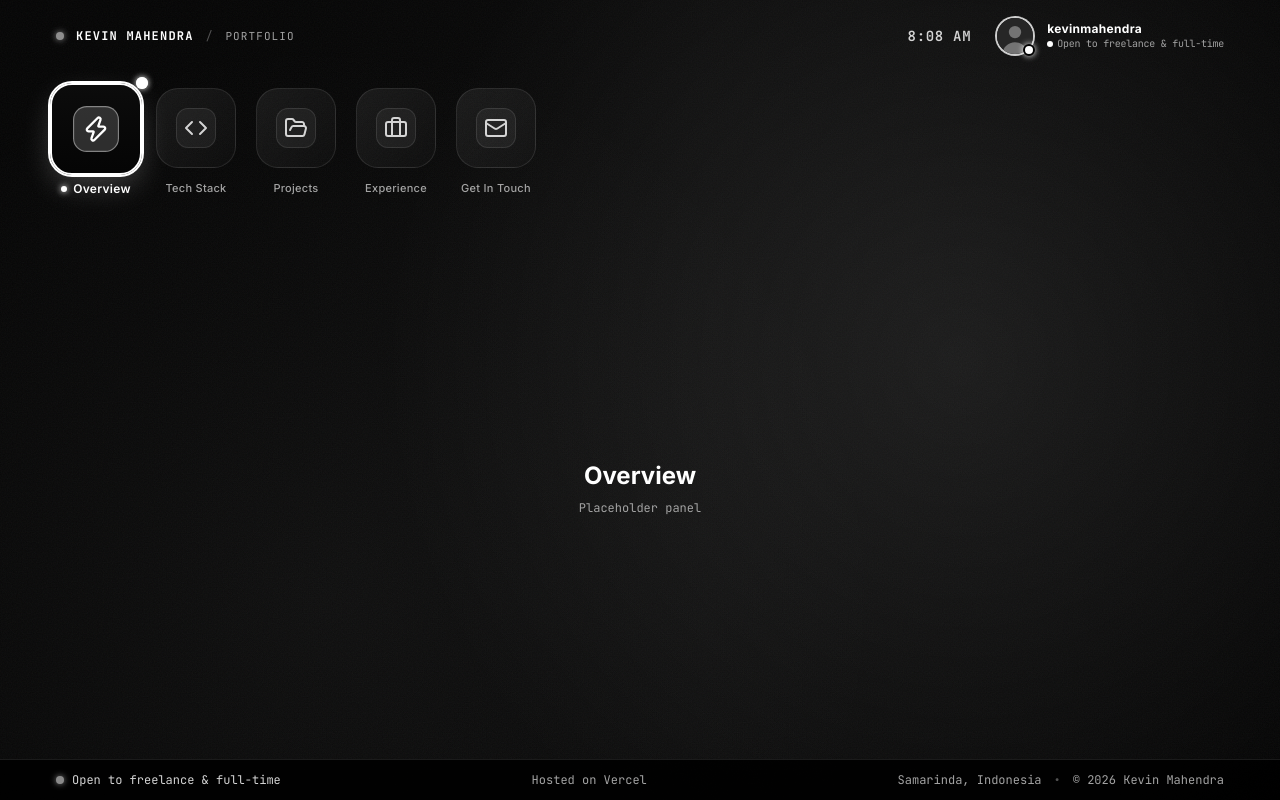
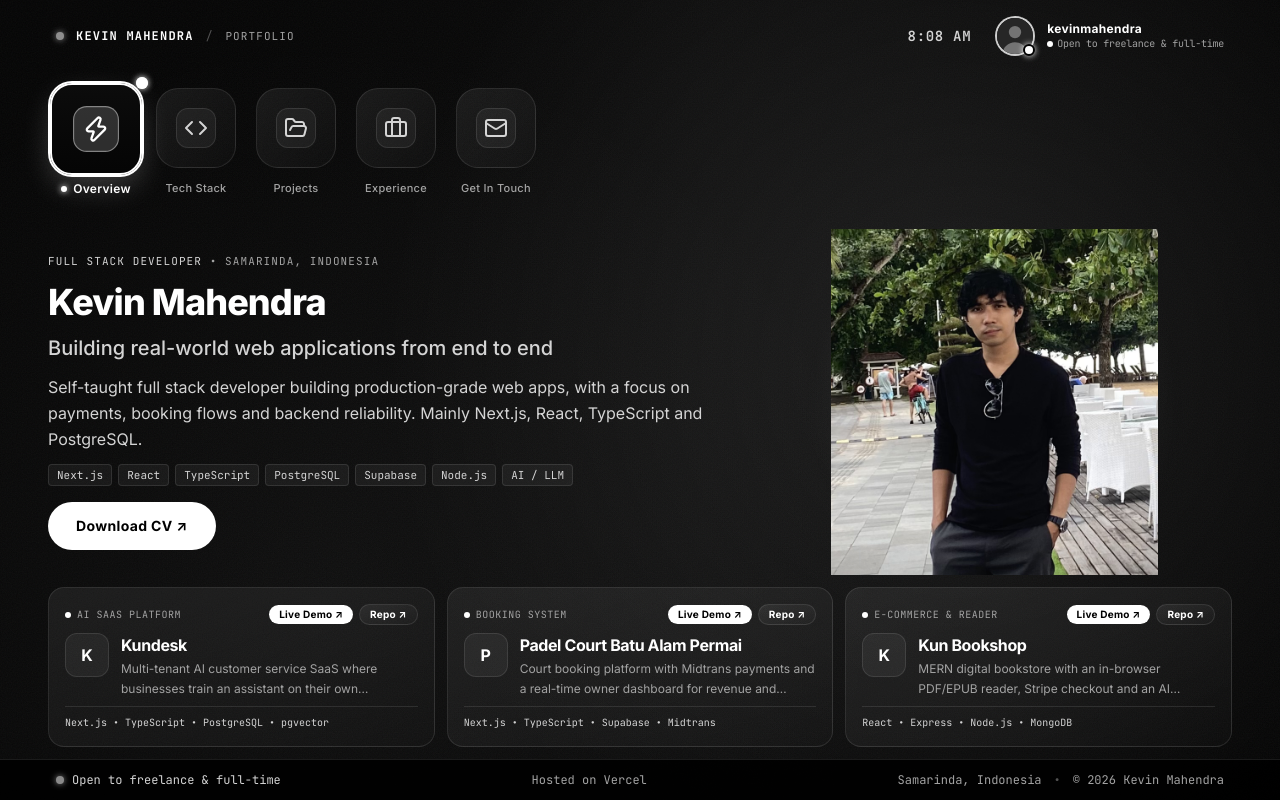
Before and after one commit to thekevinkun/portfolio-v2, a Next.js app: page / in a window 1280 px wide. Built offline with nearby package versions, Linux system fonts and the light colour scheme.

Commit message:
feat(panels): Overview page with featured projects

```diff
--- a/app/(site)/[[...section]]/page.tsx
+++ b/app/(site)/[[...section]]/page.tsx
@@ -1,7 +1,8 @@
 import type { Metadata } from "next";
 import { notFound } from "next/navigation";
-import { PlaceholderPanel } from "@/components/panels";
+import { OverviewPanel, PlaceholderPanel } from "@/components/panels";
 import { Stage } from "@/components/stage";
+import { profile, projects } from "@/data/seed";
 import { getSectionIndex } from "@/lib/stage/section-index";
 import { getSectionTitle } from "@/lib/stage/section-title";
 import { SECTIONS } from "@/lib/stage/sections";
@@ -32,10 +33,21 @@ export default async function Page({ params }: PageProps) {
   const { section } = await params;
   if (getSectionIndex(section) === -1) notFound();
 
-  // Placeholder panels until P3; the layout's provider knows the initial page
+  // Static data until P4.4; Overview shows the first three featured projects
+  const featured = projects
+    .filter((project) => project.featured && project.visible)
+    .sort((a, b) => a.sort - b.sort)
+    .slice(0, 3);
+
+  // The other four pages stay placeholders until P3.4–P3.7
   const panels = SECTIONS.map((s) => ({
     id: s.id,
-    content: <PlaceholderPanel id={s.id} label={s.label} />,
+    content:
+      s.id === "overview" ? (
+        <OverviewPanel profile={profile} featured={featured} />
+      ) : (
+        <PlaceholderPanel id={s.id} label={s.label} />
+      ),
   }));
 
   return <Stage panels={panels} />;
--- /dev/null
+++ b/components/panels/FeaturedProjectCard.tsx
@@ -0,0 +1,78 @@
+import { ButtonLink, GlassCard } from "@/components/ui";
+import type { Project } from "@/types/projects";
+
+interface FeaturedProjectCardProps {
+  project: Project;
+}
+
+const linkClass = "gap-1 px-2.5 py-0.5 text-[10px]";
+
+// One featured project on the Overview. Compact tier shows kicker, links and
+// title only; regular and up add the summary and tech line.
+const FeaturedProjectCard = ({ project }: FeaturedProjectCardProps) => {
+  const live = project.links.find((link) => link.kind === "live");
+  const repo = project.links.find((link) => link.kind === "repo");
+
+  return (
+    <GlassCard interactive className="flex flex-col gap-2">
+      <div className="flex flex-wrap items-center justify-between gap-x-2 gap-y-1.5">
+        <span className="flex items-center gap-1.5 font-mono text-[10px] tracking-wider text-fg-low uppercase">
+          <span
+            aria-hidden="true"
+            className="size-1.5 rounded-full bg-accent"
+          />
+          {project.kicker}
+        </span>
+        <div className="flex items-center gap-1.5">
+          {live && (
+            <ButtonLink
+              href={live.url}
+              size="sm"
+              className={linkClass}
+              aria-label={`${live.label}: ${project.title}`}
+            >
+              {live.label} ↗
+            </ButtonLink>
+          )}
+          {repo && (
+            <ButtonLink
+              href={repo.url}
+              variant="secondary"
+              size="sm"
+              className={linkClass}
+              aria-label={`${repo.label}: ${project.title}`}
+            >
+              {repo.label} ↗
+            </ButtonLink>
+          )}
+        </div>
+      </div>
+
+      <div className="flex items-start gap-3">
+        {/* logoUrl renders here in P5 (Blob uploads); initial until then */}
+        <div
+          aria-hidden="true"
+          className="flex size-11 shrink-0 items-center justify-center rounded-xl border border-glass-border bg-glass-fill text-base font-bold text-fg-high"
+        >
+          {project.title.charAt(0)}
+        </div>
+        <div className="min-w-0">
+          <h2 className="text-base font-bold tracking-tight text-fg-high">
+            {project.title}
+          </h2>
+          <div className="mt-0.5 hidden tier-regular:block">
+            <p className="line-clamp-2 text-xs leading-relaxed text-fg-low">
+              {project.summary}
+            </p>
+          </div>
+        </div>
+      </div>
+
+      <p className="hidden truncate border-t border-glass-border pt-2 font-mono text-[10px] text-fg-medium tier-regular:block">
+        {project.tech.slice(0, 4).join(" • ")}
+      </p>
+    </GlassCard>
+  );
+};
+
+export default FeaturedProjectCard;
--- /dev/null
+++ b/components/panels/OverviewPanel.tsx
@@ -0,0 +1,98 @@
+import Image from "next/image";
+import { ButtonLink, Chip, Pill } from "@/components/ui";
+import type { Profile } from "@/types/profile";
+import type { Project } from "@/types/projects";
+import FeaturedProjectCard from "./FeaturedProjectCard";
+
+interface OverviewPanelProps {
+  profile: Profile;
+  featured: Project[];
+}
+
+// Base styles are the compact tier; tier-regular and tier-spacious add detail
+// as the panel gets taller (see globals.css). The hero row takes the leftover
+// height, so the portrait scales to whatever room the text and cards leave.
+const OverviewPanel = ({ profile, featured }: OverviewPanelProps) => (
+  <div className="tier-container relative h-full">
+    <div
+      data-stage-scroll
+      className="no-scrollbar h-full max-md:overflow-y-auto"
+    >
+      <div className="flex min-h-full flex-col gap-3 px-5 py-3 md:h-full md:px-12 tier-spacious:gap-5">
+        <div className="grid flex-none items-center gap-8 md:min-h-0 md:flex-1 lg:grid-cols-12 lg:grid-rows-[minmax(0,1fr)]">
+          <div className="flex flex-col gap-3 lg:col-span-7 tier-spacious:gap-5">
+            <p className="font-mono text-[11px] tracking-widest text-fg-low uppercase">
+              <span className="text-fg-medium">{profile.roleLabel}</span>
+              {" • "}
+              {profile.locationLabel}
+            </p>
+            <h1
+              id="heading-overview"
+              className="text-3xl font-extrabold tracking-tight text-fg-high tier-regular:text-4xl tier-spacious:text-5xl"
+            >
+              {profile.name}
+            </h1>
+            <p className="text-base font-medium text-fg-medium tier-regular:text-xl tier-spacious:text-3xl">
+              {profile.headline}
+            </p>
+            <p className="hidden max-w-2xl text-base leading-relaxed text-fg-medium tier-regular:block">
+              {profile.intro}
+            </p>
+            <div className="hidden flex-wrap items-center gap-1.5 tier-regular:flex">
+              {profile.chips.map((chip) => (
+                <Chip key={chip}>{chip}</Chip>
+              ))}
+            </div>
+            <div className="hidden flex-wrap items-center gap-2 tier-spacious:flex">
+              {profile.focusAreas.map((area) => (
+                <Pill key={area} dot="static" className="font-mono text-[11px]">
+                  {area}
+                </Pill>
+              ))}
+            </div>
+            {profile.resumeUrl && (
+              <div className="pt-1">
+                <ButtonLink href={profile.resumeUrl} download>
+                  Download CV ↗
+                </ButtonLink>
+              </div>
+            )}
+          </div>
+
+          {profile.portraitUrl && (
+            <div className="relative hidden h-full min-h-0 lg:col-span-5 lg:block">
+              <div
+                aria-hidden="true"
+                className="bg-portrait-glow absolute inset-0"
+              />
+              <Image
+                src={profile.portraitUrl}
+                alt={`${profile.name} portrait`}
+                fill
+                sizes="40vw"
+                className="portrait-fade object-contain"
+              />
+            </div>
+          )}
+        </div>
+
+        <section
+          aria-label="Featured projects"
+          className="grid shrink-0 gap-3 md:grid-cols-3 tier-spacious:gap-4"
+        >
+          {featured.map((project) => (
+            <FeaturedProjectCard key={project.slug} project={project} />
+          ))}
+        </section>
+      </div>
+    </div>
+
+    {/* Phones only: hints that the page scrolls inside */}
+    <div
+      aria-hidden="true"
+      className="pointer-events-none absolute inset-x-0 bottom-0 h-6 bg-linear-to-t from-obsidian to-transparent md:hidden"
+    />
+  </div>
+);
+
+export default OverviewPanel;
--- a/components/panels/index.ts
+++ b/components/panels/index.ts
@@ -1 +1,3 @@
+export { default as FeaturedProjectCard } from "./FeaturedProjectCard";
+export { default as OverviewPanel } from "./OverviewPanel";
 export { default as PlaceholderPanel } from "./PlaceholderPanel";
```
